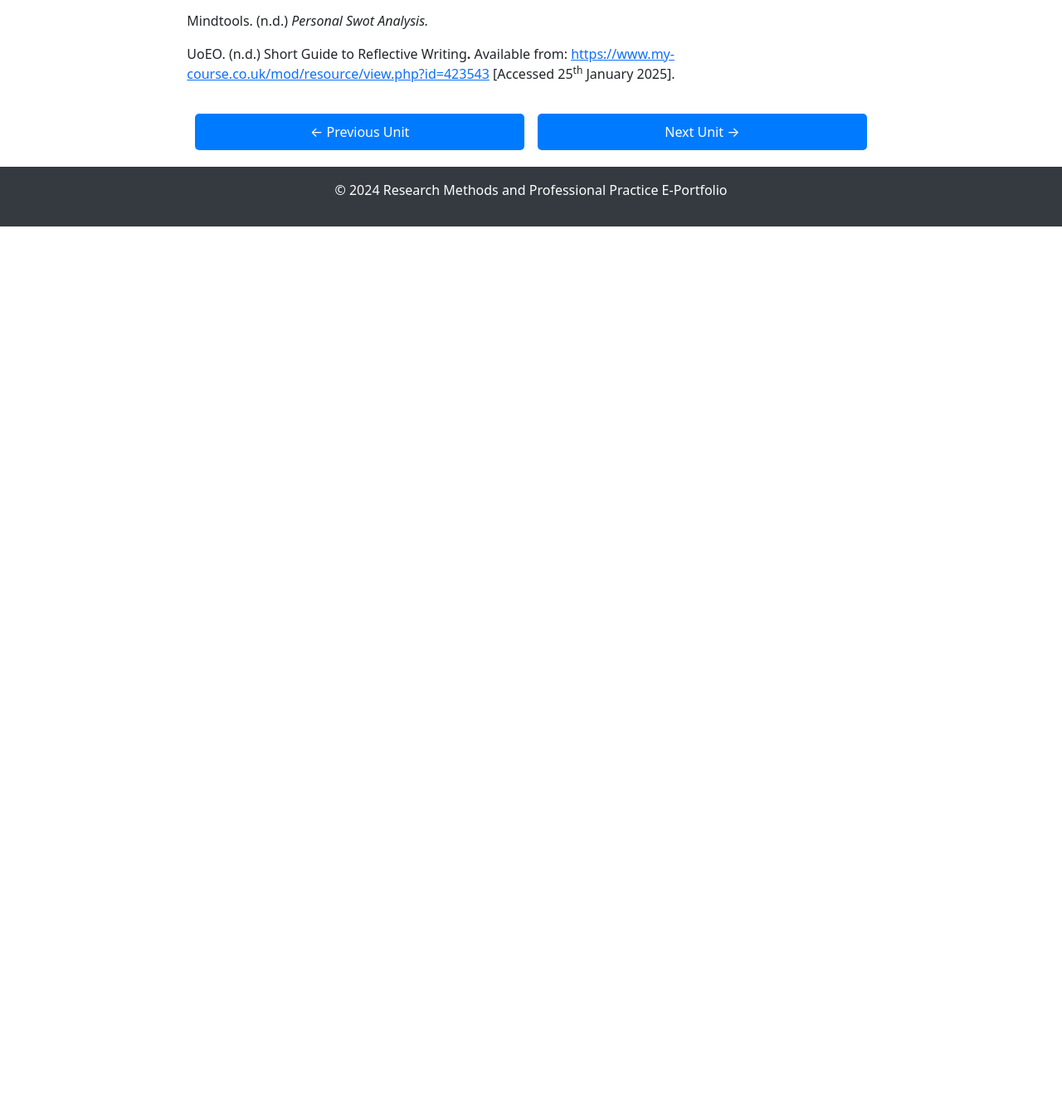
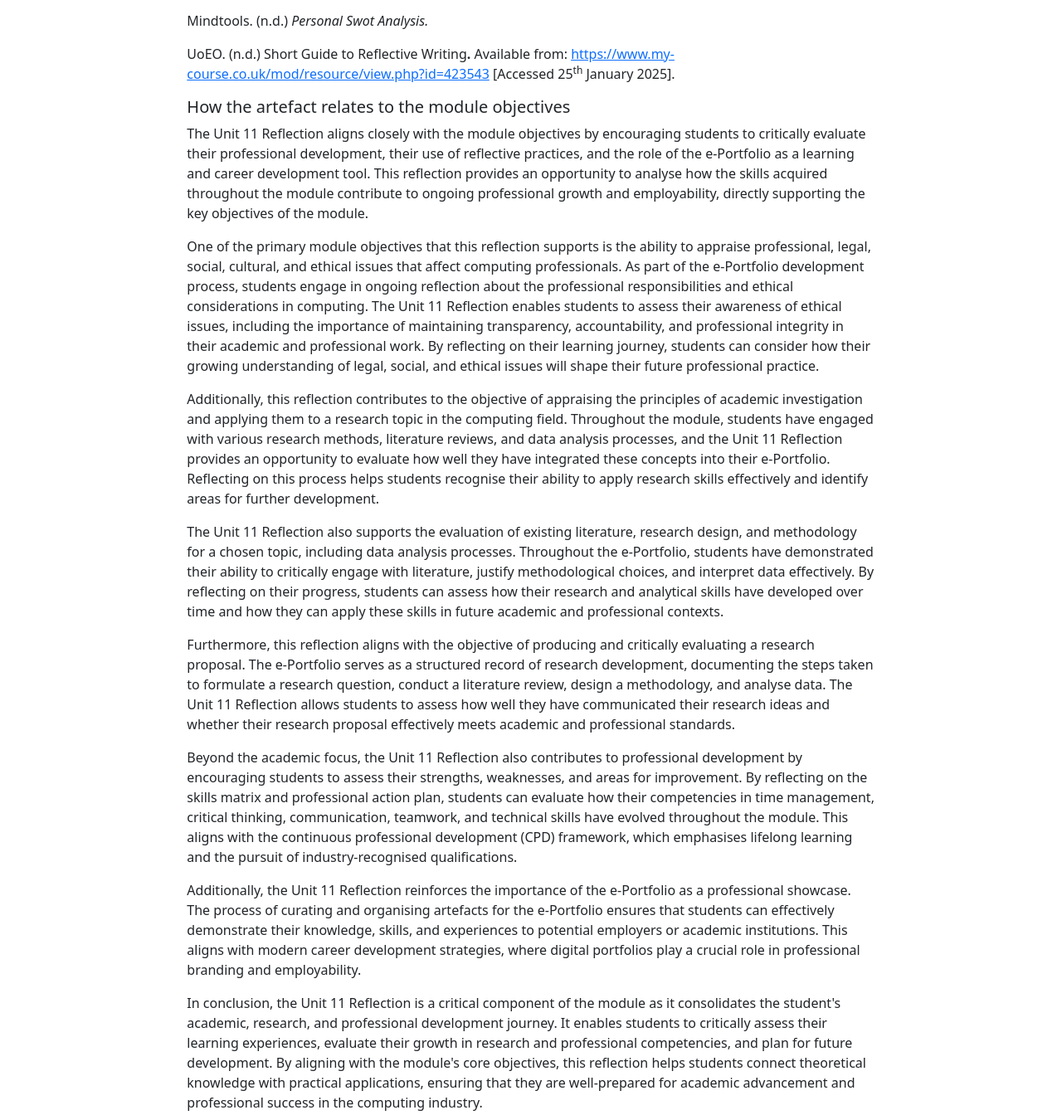
Before and after one commit to SamHarrison1999/Research-Methods-and-Professional-Practice-E-Portfolio, a website built with webpack: page unit11.html in a window 1280 px wide. Shown: the part 9903-11247 px from the top of the page at 83% size. Before the commit the page ends 10176 px from the top, so only its background shows below. Built offline with nearby package versions, Linux system fonts and the light colour scheme.

Commit message:
Research Methods and Professional Practice E-Portfolio

```diff
--- a/unit11.html
+++ b/unit11.html
@@ -738,6 +738,54 @@
           <p>UoEO. (n.d.)&nbsp;Short Guide to Reflective Writing<strong>.</strong> Available from: <a
             href="https://www.my-course.co.uk/mod/resource/view.php?id=423543">https://www.my-course.co.uk/mod/resource/view.php?id=423543</a>
             [Accessed 25<sup>th</sup> January 2025].</p>
+          <h5>How the artefact relates to the module objectives</h5>
+          <p>The Unit 11 Reflection aligns closely with the module objectives by encouraging students to critically
+            evaluate their professional development, their use of reflective practices, and the role of the e-Portfolio
+            as a learning and career development tool. This reflection provides an opportunity to analyse how the skills
+            acquired throughout the module contribute to ongoing professional growth and employability, directly
+            supporting the key objectives of the module.</p>
+          <p>One of the primary module objectives that this reflection supports is the ability to appraise professional,
+            legal, social, cultural, and ethical issues that affect computing professionals. As part of the e-Portfolio
+            development process, students engage in ongoing reflection about the professional responsibilities and
+            ethical considerations in computing. The Unit 11 Reflection enables students to assess their awareness of
+            ethical issues, including the importance of maintaining transparency, accountability, and professional
+            integrity in their academic and professional work. By reflecting on their learning journey, students can
+            consider how their growing understanding of legal, social, and ethical issues will shape their future
+            professional practice.</p>
+          <p>Additionally, this reflection contributes to the objective of appraising the principles of academic
+            investigation and applying them to a research topic in the computing field. Throughout the module, students
+            have engaged with various research methods, literature reviews, and data analysis processes, and the Unit 11
+            Reflection provides an opportunity to evaluate how well they have integrated these concepts into their
+            e-Portfolio. Reflecting on this process helps students recognise their ability to apply research skills
+            effectively and identify areas for further development.</p>
+          <p>The Unit 11 Reflection also supports the evaluation of existing literature, research design, and
+            methodology for a chosen topic, including data analysis processes. Throughout the e-Portfolio, students have
+            demonstrated their ability to critically engage with literature, justify methodological choices, and
+            interpret data effectively. By reflecting on their progress, students can assess how their research and
+            analytical skills have developed over time and how they can apply these skills in future academic and
+            professional contexts.</p>
+          <p>Furthermore, this reflection aligns with the objective of producing and critically evaluating a research
+            proposal. The e-Portfolio serves as a structured record of research development, documenting the steps taken
+            to formulate a research question, conduct a literature review, design a methodology, and analyse data. The
+            Unit 11 Reflection allows students to assess how well they have communicated their research ideas and
+            whether their research proposal effectively meets academic and professional standards.</p>
+          <p>Beyond the academic focus, the Unit 11 Reflection also contributes to professional development by
+            encouraging students to assess their strengths, weaknesses, and areas for improvement. By reflecting on the
+            skills matrix and professional action plan, students can evaluate how their competencies in time management,
+            critical thinking, communication, teamwork, and technical skills have evolved throughout the module. This
+            aligns with the continuous professional development (CPD) framework, which emphasises lifelong learning and
+            the pursuit of industry-recognised qualifications.</p>
+          <p>Additionally, the Unit 11 Reflection reinforces the importance of the e-Portfolio as a professional
+            showcase. The process of curating and organising artefacts for the e-Portfolio ensures that students can
+            effectively demonstrate their knowledge, skills, and experiences to potential employers or academic
+            institutions. This aligns with modern career development strategies, where digital portfolios play a crucial
+            role in professional branding and employability.</p>
+          <p>In conclusion, the Unit 11 Reflection is a critical component of the module as it consolidates the
+            student's academic, research, and professional development journey. It enables students to critically assess
+            their learning experiences, evaluate their growth in research and professional competencies, and plan for
+            future development. By aligning with the module's core objectives, this reflection helps students connect
+            theoretical knowledge with practical applications, ensuring that they are well-prepared for academic
+            advancement and professional success in the computing industry.</p>
         </div>
       </div>
     </div>
```
